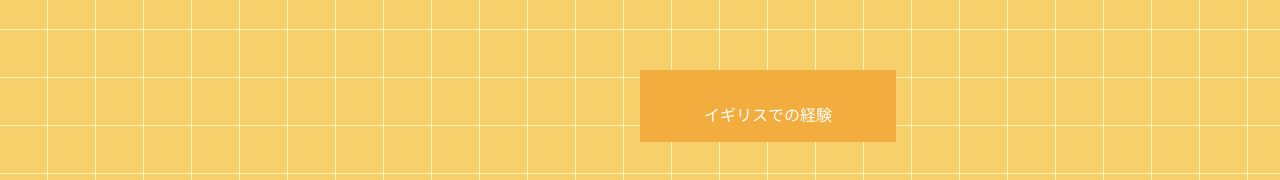
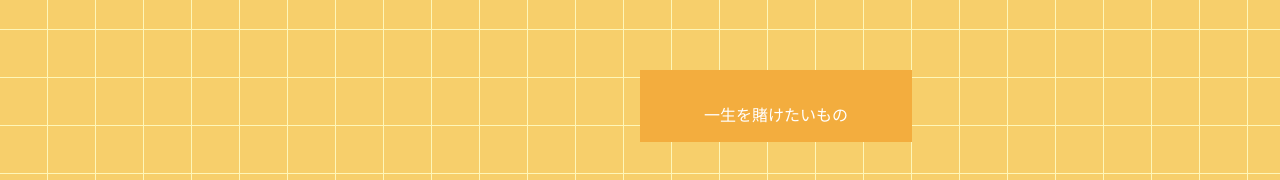
Before and after one commit to rinka00/webpage2, a plain HTML site: page index.html in a window 1280 px wide. Shown: the part 1458-1638 px from the top of the page. Drawn offline with nearby package versions, Linux system fonts and the light colour scheme; a web font is replaced by a local one.

Commit message:
Update index.html

```diff
--- a/index.html
+++ b/index.html
@@ -66,7 +66,7 @@
 
                 </p>
                 <div class="button-container">
-                  <a href="https://webpage4-three.vercel.app/" target="_blank">イギリスでの経験</a>
+                  <a href="https://webpage-omega-one.vercel.app/" target="_blank">一生を賭けたいもの</a>
                 </div>
             </div>
         </div>
```
